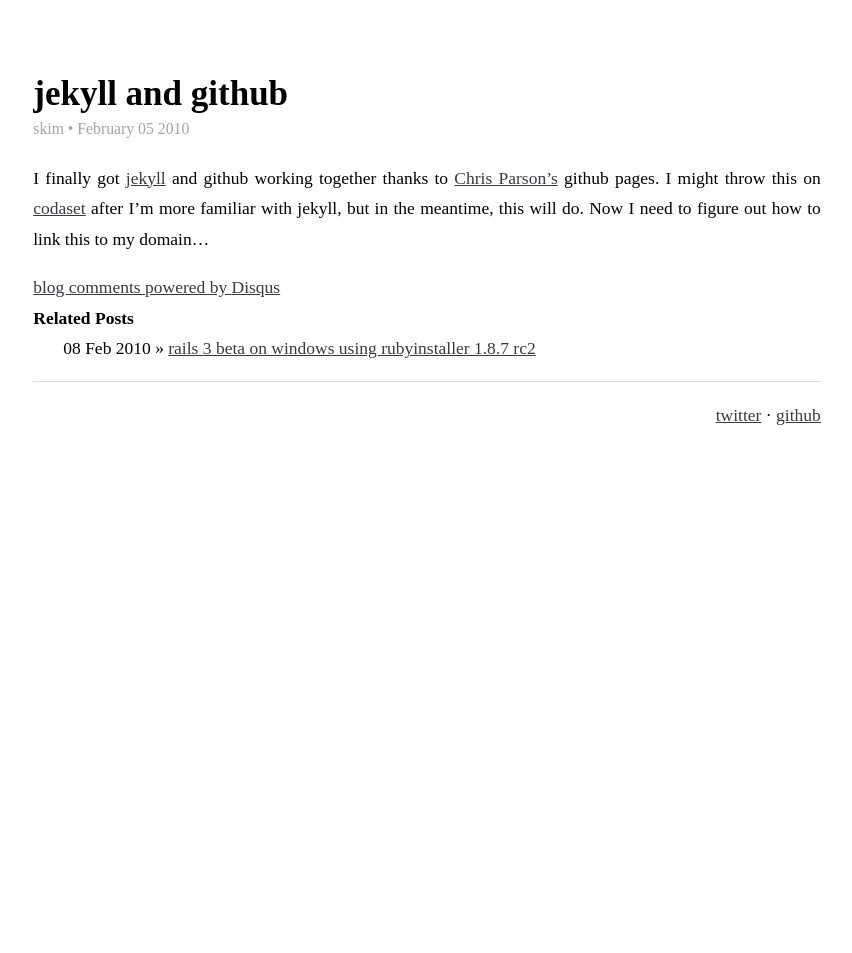
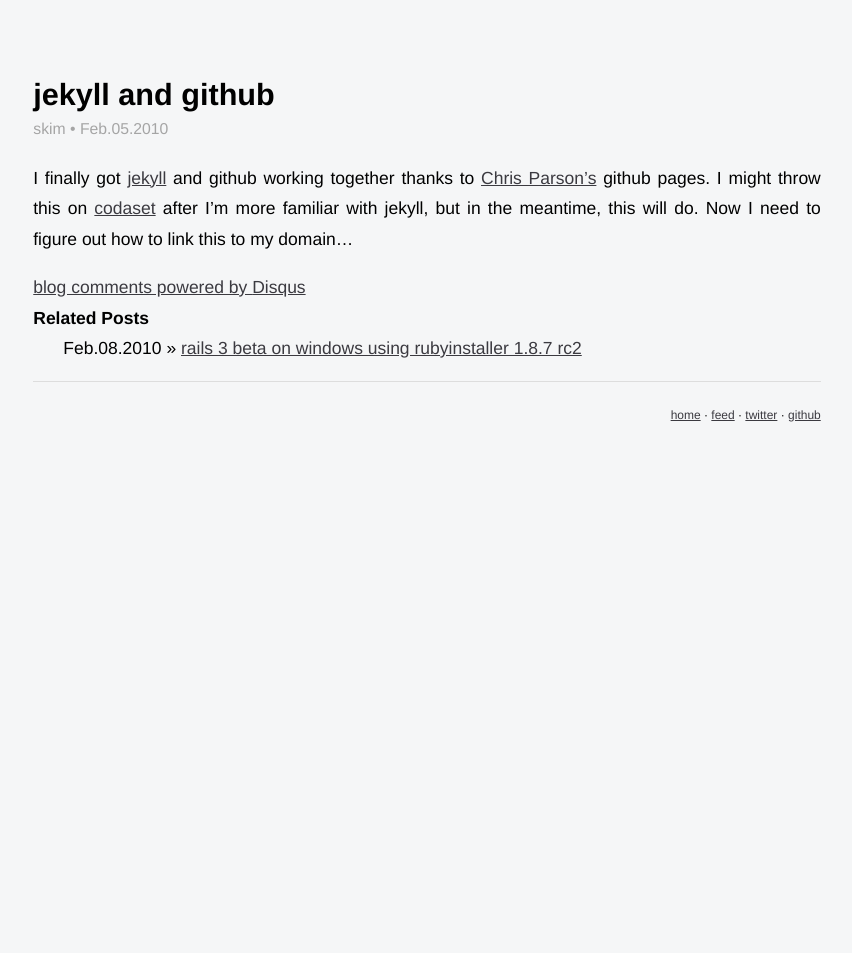
Before and after one commit to sl4m/sl4m.github.com, a Jekyll site: the page built from _posts/2010-02-04-jekyll-and-github.markdown, in a window 1280 px wide. Shown: the whole page, without its empty margins (213-1065 px from the left). Built offline with Jekyll 4.4.1, drawn with Linux system fonts in a browser that asks for light colours; comment, search, counter and statistics services are not loaded.

Commit message:
tweaked look and feel of site

```diff
--- a/_layouts/default.html
+++ b/_layouts/default.html
@@ -18,9 +18,8 @@
     {{ content }}
 
     <div class="footer clearfix">
-
       <div class="contact">
-        <div><a href="http://twitter.com/skim">twitter</a> &middot; <a href="http://github.com/sl4m">github</a></div>
+        <div><a href="/">home</a> &middot; <a href="http://sl4m.github.com/atom.xml">feed</a>  &middot;  <a href="http://twitter.com/skim">twitter</a> &middot; <a href="http://github.com/sl4m">github</a></div>
       </div>
 
     </div>
--- a/_layouts/post.html
+++ b/_layouts/post.html
@@ -3,7 +3,7 @@
 ---
 <div id="post" class="post">
   <h1><a href="{{ page.url }}">{{ page.title }}</a></h1>
-  <div class="strap">skim • {{ page.date | date: "%B %d %Y" }}</div>
+  <div class="strap">skim • {{ page.date | date: "%b.%d.%Y" }}</div>
   {{ content }}
 
 </div>
@@ -14,7 +14,7 @@
   <h2>Related Posts</h2>
   <ul class="posts">
     {% for post in site.related_posts limit:7 %}
-      <li><span>{{ post.date | date_to_string }}</span> &raquo; <a href="{{ post.url }}">{{ post.title }}</a></li>
+      <li><span>{{ post.date | date: "%b.%d.%Y" }}</span> &raquo; <a href="{{ post.url }}">{{ post.title }}</a></li>
     {% endfor %}
   </ul>
 </div>
--- a/css/screen.css
+++ b/css/screen.css
@@ -25,10 +25,11 @@
 body {
 	margin: 0;
 	padding: 0;
-	font: 14px  "ff-dagny-web-pro-1","ff-dagny-web-pro-2";
+	font-family: helvetica, arial, sans-serif;
+	font-size: 14px;
 	line-height: 1.7em;
 	color: black;
-	background: white;
+	background: #F5F6F7;
 }
 
 ul {
@@ -95,8 +96,7 @@
    margin-bottom: 0.7em;
    margin-right: 2em;
 }
-.notice
-{
+.notice {
   background: #A5A5A5;
   padding: 5px 15px;
   margin: 10px 0;
@@ -104,12 +104,11 @@
 
 .title a, .post h1 a {
    color: black;
-   font-size: 2em;
+   font-size: 1.75em;
    text-decoration: none;
 }
 
-.title a
-{
+.title a {
   font-size: 1.25em;
 }
 
@@ -151,6 +150,7 @@
   margin: 1em 0 2em 0;
 }
 .footer .contact {
+  font-size: 12px;
   text-align:right;
 }
 .footer .rss {
@@ -180,8 +180,7 @@
   padding:2px 3px;
 }
 
-.strap
-{
+.strap {
   font-size:90%;
   color:#A5A5A5;
 }
--- a/index.html
+++ b/index.html
@@ -1,12 +1,12 @@
 ---
 layout: default
-title: skim.im
+title: skim
 ---
 <div id="home">
   <div id="current" class="post">
     <div id="post" class="post">
       <h1><a href="{{ site.posts.first.url }}">{{ site.posts.first.title }}</a></h1>
-      <div class="strap">skim • {{ site.posts.first.date | date: "%A %d %B %Y" }}</div>
+      <div class="strap">skim • {{ site.posts.first.date | date: "%b.%d.%Y" }}</div>
       {{ site.posts.first.content }}
     </div>
   </div>
@@ -14,7 +14,7 @@
     <h1>Older Posts</h1>
     <ul class="posts">
       {% for post in site.posts %}
-      {% if forloop.index < 7 and forloop.index > 1 %}<li><span>{{ post.date | date_to_string }}</span> &raquo; <a href="{{ post.url }}">{{ post.title }}</a></li>{% endif %}
+      {% if forloop.index < 7 and forloop.index > 1 %}<li><span>{{ post.date | date: "%b.%d.%Y" }}</span> &raquo; <a href="{{ post.url }}">{{ post.title }}</a></li>{% endif %}
       {% endfor %}
     </ul>
   </div>
```
